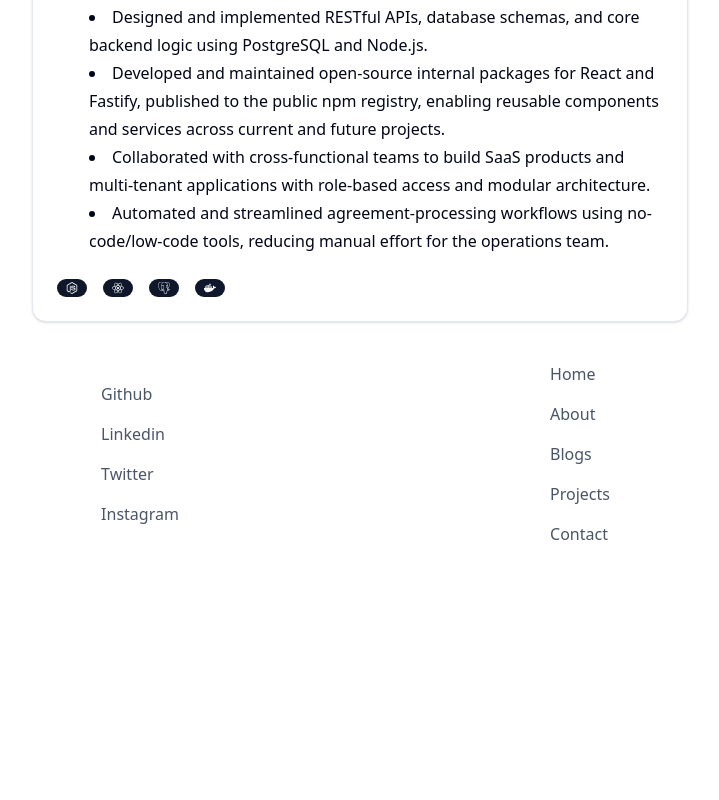
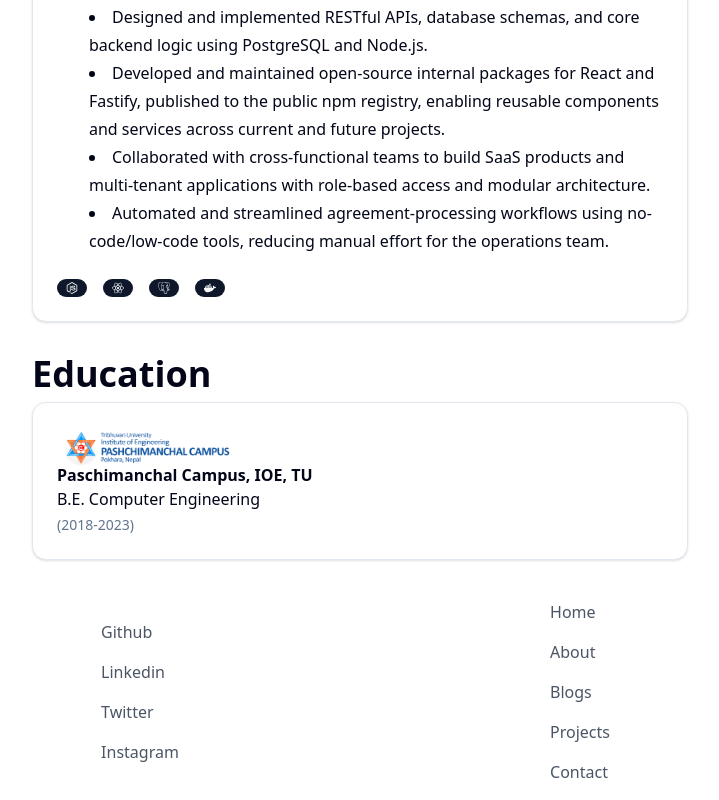
Before and after one commit to bishalshrestha013/portfolio-site, a Next.js app: page / in a window 1280 px wide. Shown: the part 624-1424 px from the top of the page, without its empty margins (280-999 px from the left). Before the commit the page ends 1186 px from the top, so only its background shows below. Built offline with nearby package versions, Linux system fonts and the light colour scheme.

Commit message:
feat: add education section

```diff
--- /dev/null
+++ b/app/components/education.tsx
@@ -0,0 +1,41 @@
+import {
+  Card,
+  CardDescription,
+  CardHeader,
+  CardTitle,
+} from "@/components/ui/card";
+import Image from "next/image";
+import campusLogo from "@/public/assets/campus-logo.png";
+import Link from "next/link";
+
+const Education = () => {
+  return (
+    <div className="p-2 w-full md:w-2xl max-w-2xl">
+      <h3 className="font-bold text-4xl">Education</h3>
+      <Card className="mt-2">
+        <Link
+          href="https://ioepas.edu.np/"
+          target="_blank"
+          rel="noopener noreferrer"
+        >
+          <CardHeader>
+            <CardTitle>
+              <Image
+                src={campusLogo}
+                alt="Paschimanchal campus"
+                width={200}
+                height={200}
+              />
+
+              <p>Paschimanchal Campus, IOE, TU</p>
+              <p className="font-light mt-2">B.E. Computer Engineering</p>
+            </CardTitle>
+            <CardDescription>(2018-2023)</CardDescription>
+          </CardHeader>
+        </Link>
+      </Card>
+    </div>
+  );
+};
+
+export default Education;
--- a/app/layout.tsx
+++ b/app/layout.tsx
@@ -15,7 +15,7 @@ const geistMono = Geist_Mono({
 });
 
 export const metadata: Metadata = {
-  title: "Bishal Shrestha - Software Engineer",
+  title: "Bishal Shrestha | Portfolio",
   description: "Bishal Shrestha Portfolio",
 };
 
--- a/app/page.tsx
+++ b/app/page.tsx
@@ -1,3 +1,4 @@
+import Education from "./components/education";
 import Experience from "./components/experience";
 import Intro from "./components/intro";
 
@@ -6,6 +7,7 @@ export default function Home() {
     <div className="mt-4 flex flex-col items-center gap-4">
       <Intro />
       <Experience />
+      <Education />
     </div>
   );
 }
```
Also changed, not shown: public/assets/campus-logo.png (added).
